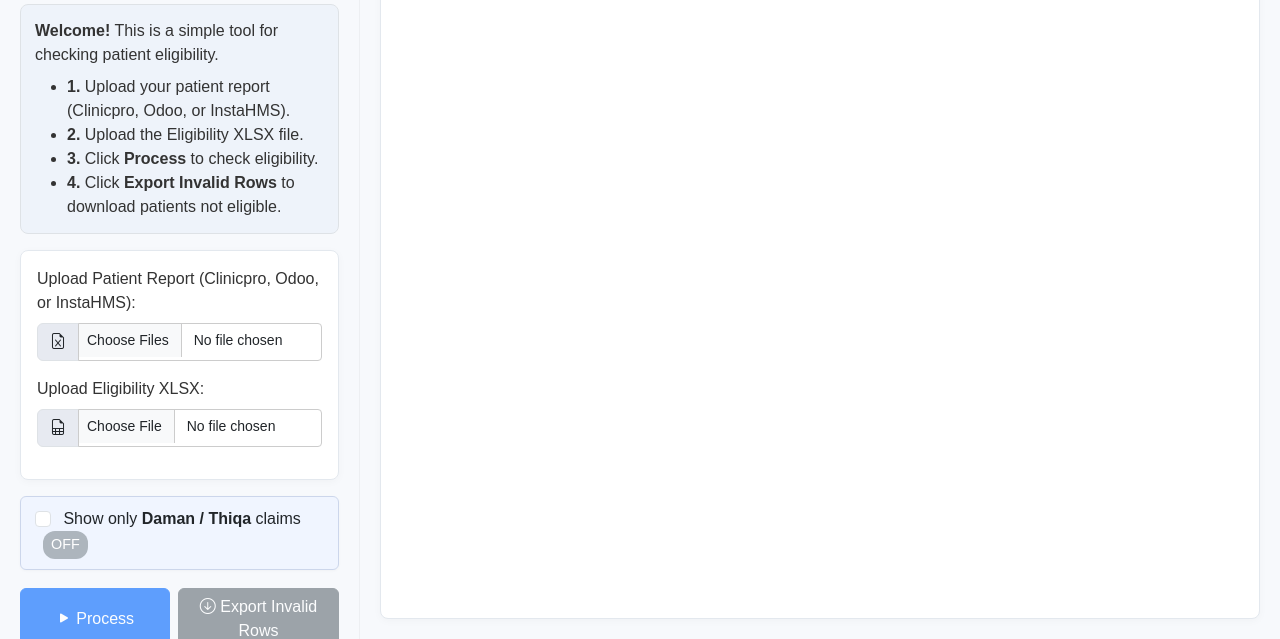
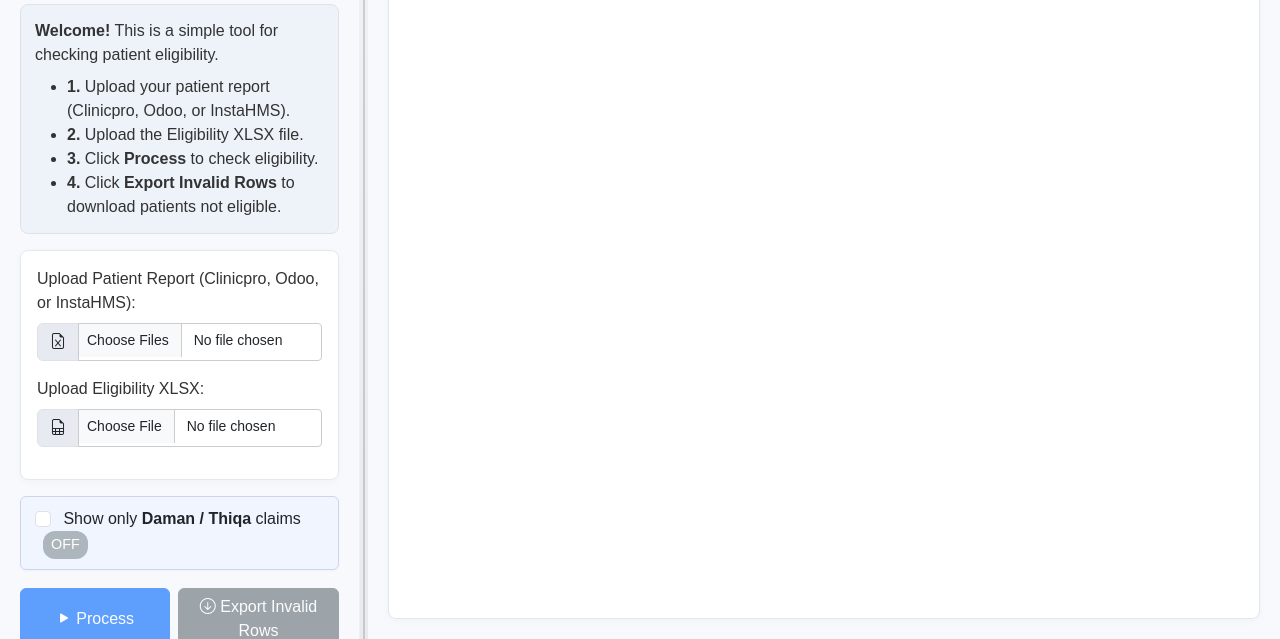
Before and after one commit to EvacionSaraak/Eligibility-Checking, a plain HTML site: page elig.html in a window 1280 px wide. Shown: the part 161-800 px from the top of the page. Drawn offline with nearby package versions, Linux system fonts and the light colour scheme.

Commit message:
Update tables.css

```diff
--- a/tables.css
+++ b/tables.css
@@ -673,3 +673,49 @@ body {
   .file-upload-area { padding: 12px; }
   #explanation { padding: 10px; }
 }
+.drag-handle {
+  width: 8px;
+  min-width: 8px;
+  max-width: 12px;
+  background: linear-gradient(180deg, rgba(0,0,0,0.03), rgba(0,0,0,0.06));
+  cursor: col-resize;
+  z-index: 9999;
+  transition: background 120ms ease;
+  display: block;
+  user-select: none;
+  -webkit-user-select: none;
+  -ms-user-select: none;
+  align-self: stretch;
+  position: relative;      /* ensure it's on top of siblings' stacking context */
+  touch-action: none;      /* required for pointer events / touch dragging */
+}
+
+/* Slight visual indicator (subtle dots) */
+.drag-handle::before {
+  content: "";
+  display: block;
+  width: 100%;
+  height: 100%;
+  background-image:
+    radial-gradient(circle at 50% 25%, rgba(0,0,0,0.12) 1px, transparent 1px),
+    radial-gradient(circle at 50% 50%, rgba(0,0,0,0.08) 1px, transparent 1px),
+    radial-gradient(circle at 50% 75%, rgba(0,0,0,0.06) 1px, transparent 1px);
+  background-size: 2px 2px;
+  background-position: center;
+  background-repeat: repeat-y;
+  opacity: 0.9;
+}
+
+/* Hover / active states */
+.drag-handle:hover { background: linear-gradient(180deg, rgba(0,0,0,0.06), rgba(0,0,0,0.12)); }
+.drag-handle:active { background: linear-gradient(180deg, rgba(0,0,0,0.08), rgba(0,0,0,0.16)); }
+
+/* When dragging, show col-resize cursor globally */
+html.dragging, html.dragging * { cursor: col-resize !important; }
+
+/* ensure the handle remains keyboard-focusable and visible */
+.drag-handle:focus {
+  outline: none;
+  box-shadow: 0 0 0 3px rgba(0,123,255,0.15);
+  border-radius: 2px;
+}
```
